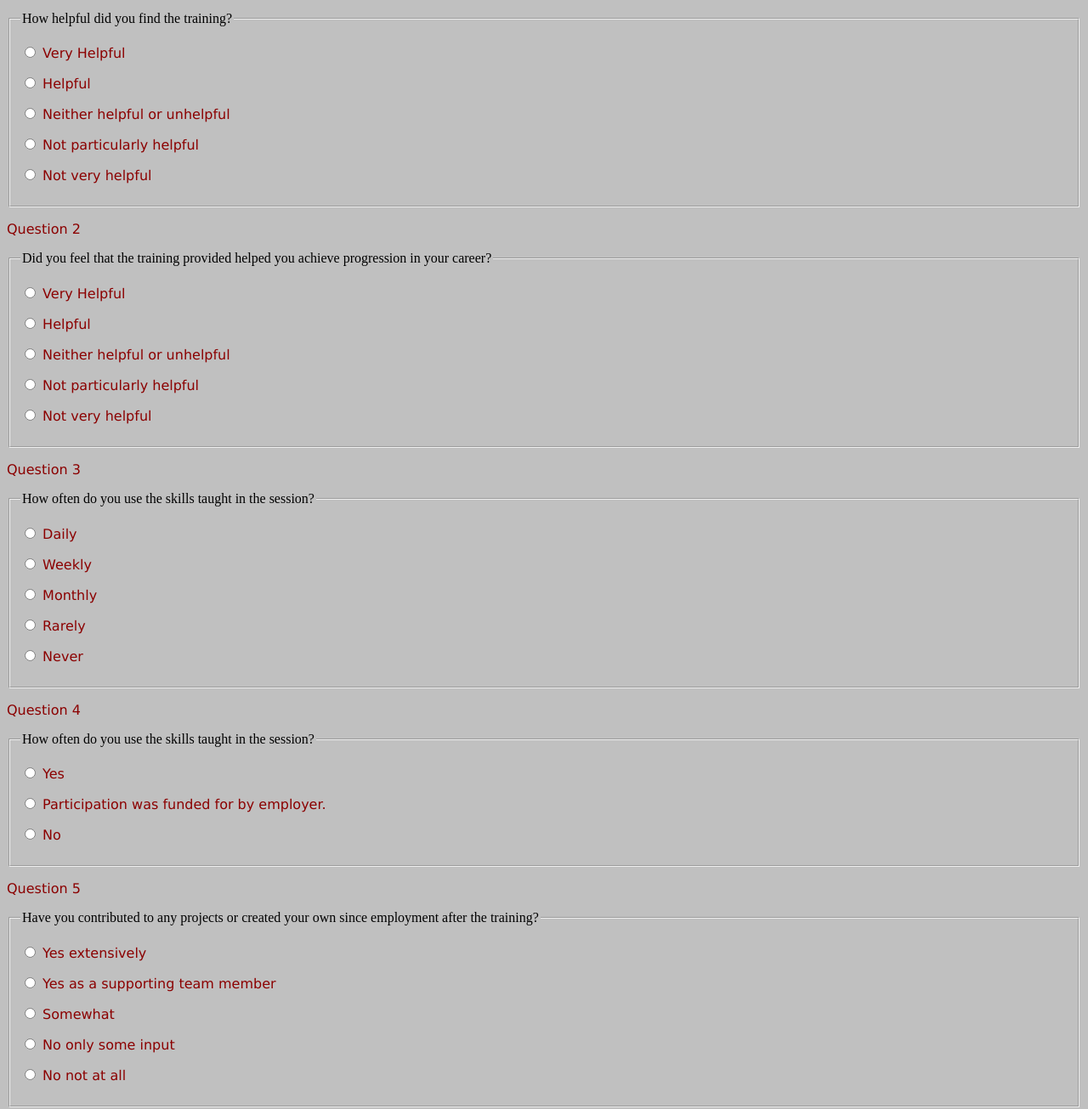
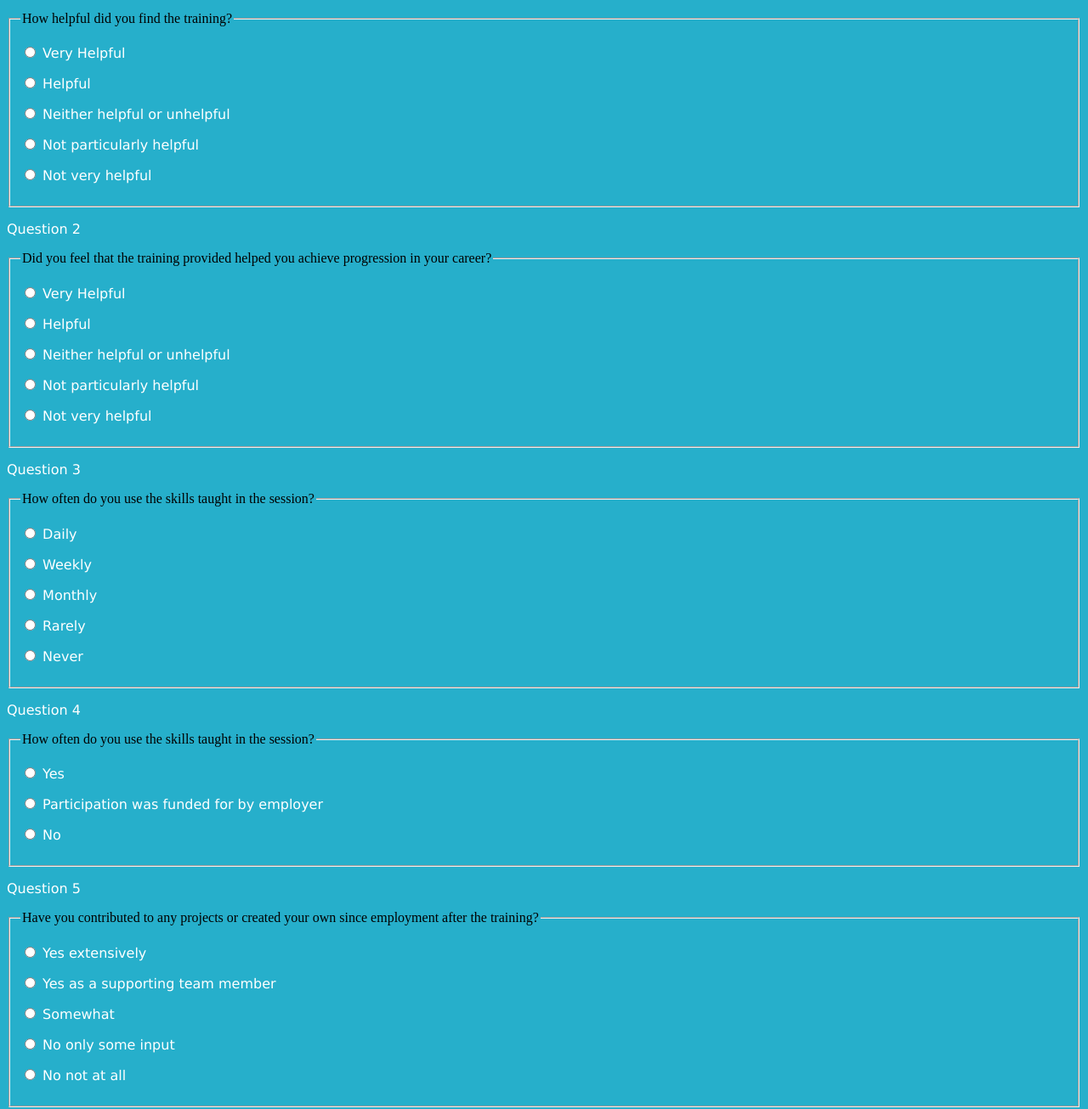
Before and after one commit to James-Haddon-1997/Honours-Year-Project, a plain HTML site: page QApage.html in a window 1280 px wide. Shown: the part 103-1408 px from the top of the page at 85% size. Drawn offline with Linux system fonts and the light colour scheme.

Commit message:
Add files via upload

```diff
--- a/QApage.html
+++ b/QApage.html
@@ -4,9 +4,9 @@
     <meta charset="UTF-8">
     <title>EuPathDb Training Feedback Page</title>
     <style type="text/css">
-       body {background-color:silver}
-       h1 {color: white; font-family: Verdana}
-       p {color: darkred;font-family: Verdana}
+       body {background-color:rgb(38, 175, 203); }
+       h1 {color: blue; font-family: Verdana}
+       p {color: white; font-family: Verdana}
     </style>
 </head>
 
@@ -16,120 +16,120 @@
 <p>Question 1</p>
 <fieldset>
 <legend>How helpful did you find the training?</legend>
-    <p><input type= "radio" name= "Very Helpful">
-        <label for= "Very Helpful"> Very Helpful </label></p>
-    <p><input type="radio" name= "Helpful">
-        <label for= "Helpful"></label><label for="Helpful"> Helpful </label></p>
-    <p><input type="radio" name= "Neither helpful or unhelpful">
-        <label for= "Neither helpful or unhelpful"> Neither helpful or unhelpful </label></p>
-    <p><input type="radio" name= "Not particularly helpful">
-        <label for= Not particularly helpful> Not particularly helpful </label></p>
-    <p><input type="radio" name= "Not very helpful">
-        <label for= "Not very helpful"> Not very helpful </label></p>
-</fieldset>
+    <p><input type= "radio" name= "veryhelpful" id="vhelpful-1">
+        <label for= "vhelpful-1"> Very Helpful </label></p>
+    <p><input type= "radio" name= "helpful" id="helpful-1">
+        <label for= "helpful-1"> Helpful </label></p>
+    <p><input type= "radio" name= "neitherhelpfulorunhelpful" id="nhelporunhelp-1">
+        <label for= "nhelporunhelp-1"> Neither helpful or unhelpful </label></p>
+    <p><input type= "radio" name= "notparticularlyhelpful" id="notparthelp-1">
+        <label for= "notparthelp-1"> Not particularly helpful </label></p>
+    <p><input type= "radio" name= "Not very helpful" id="notvhelpful-1">
+        <label for= "notvhelpful-1"> Not very helpful </label></p>
+ </fieldset>
 
 <p>Question 2</p>
 <fieldset>
     <legend>Did you feel that the training provided helped you achieve progression in your career?</legend>
-    <p><input type= "radio" name= "Very Helpful">
-        <label for= "Very Helpful"> Very Helpful </label></p>
-    <p><input type= "radio" name= "Helpful">
-        <label for= "Helpful"> Helpful </label></p>
-    <p><input type= "radio" name= "Neither helpful or unhelpful">
-        <label for= "Neither helpful or unhelpful"> Neither helpful or unhelpful </label></p>
-    <p><input type= "radio" name= "Not particularly helpful">
-        <label for= "Not particularly helpful"> Not particularly helpful </label></p>
-    <p><input type= "radio" name= "Not very helpful">
-        <label for= "Not very helpful"> Not very helpful </label></p>
+    <p><input type= "radio" name= "Very Helpful" id="vhelpful-2">
+        <label for= "vhelpful-2"> Very Helpful </label></p>
+    <p><input type= "radio" name= "Helpful" id="helpful-2">
+        <label for= "helpful-2"> Helpful </label></p>
+    <p><input type= "radio" name= "Neither helpful or unhelpful" id="neitherhelpfulorunhelpful-2">
+        <label for= "neitherhelpfulorunhelpful-2"> Neither helpful or unhelpful </label></p>
+    <p><input type= "radio" name= "Not particularly helpful" id="notparticularlyhelpful-2">
+        <label for= "notparticularlyhelpful-2"> Not particularly helpful </label></p>
+    <p><input type= "radio" name= "Not very helpful" id="notvhelpful-2">
+        <label for= "notparticularlyhelpful-2"> Not very helpful </label></p>
 </fieldset>
 
 <p>Question 3</p>
 <fieldset>
     <legend>How often do you use the skills taught in the session?</legend>
-    <p><input type= "radio" name= "Daily">
-        <label for= "Daily"> Daily </label></p>
-    <p><input type= "radio" name="Weekly">
-        <label for= "Weekly"> Weekly </label></p>
-    <p><input type= "radio" name= "Monthly">
-        <label for= "Monthly"> Monthly </label></p>
-    <p><input type= "radio" name= "Rarely">
-        <label for= "Rarely"> Rarely </label></p>
-    <p><input type= "radio" name= "Never">
-        <label for= "Never"> Never </label></p>
+    <p><input type= "radio" name= "Daily" id="daily-3">
+        <label for= "daily-3"> Daily </label></p>
+    <p><input type= "radio" name="Weekly" id="weekly-3">
+        <label for= "weekly-3"> Weekly </label></p>
+    <p><input type= "radio" name= "Monthly" id="monthly-3">
+        <label for= "monthly-3"> Monthly </label></p>
+    <p><input type= "radio" name= "Rarely" id="rarely-3">
+        <label for= "rarely-3"> Rarely </label></p>
+    <p><input type= "radio" name= "Never" id="never-3">
+        <label for= "never-3"> Never </label></p>
 </fieldset>
 
 <p>Question 4</p>
 <fieldset>
     <legend>How often do you use the skills taught in the session?</legend>
-    <p><input type= "radio" name= "Yes">
-        <label for= "Yes"> Yes </label></p>
-    <p><input type= "radio" name="Participation was funded for by employer.">
-        <label for= "Participation was funded for by employer"> Participation was funded for by employer. </label></p>
-    <p><input type= "radio" name= "No">
-        <label for= "No"> No </label></p>
+    <p><input type= "radio" name= "Yes" id="yes-4">
+        <label for= "yes-4"> Yes </label></p>
+    <p><input type= "radio" name="Participation was funded for by employer" id="fundedbyemployer-4">
+        <label for= "fundedbyemployer-4"> Participation was funded for by employer </label></p>
+    <p><input type= "radio" name= "No" id="no-4">
+        <label for= "no-4"> No </label></p>
 </fieldset>
 
 <p>Question 5</p>
 <fieldset>
     <legend>Have you contributed to any projects or created your own since employment after the training?</legend>
-    <p><input type= "radio" name ="Yes extensively">
-        <label for="Yes extensively"> Yes extensively </label>
-    <p><input type= "radio" name= "Yes as a supporting team member">
-        <label for= "Yes as a supporting team member"> Yes as a supporting team member </label></p>
-    <p><input type= "radio" name= "Somewhat">
-        <label for= "Somewhat"> Somewhat </label></p>
-    <p><input type= "radio" name= "No only some input">
-        <label for= "No only some input"> No only some input </label></p>
-<p><input type= "radio" name= "No not at all">
-        <label for= "No not at all"> No not at all </label></p>
+    <p><input type= "radio" name ="Yes extensively" id="yesextensively-5">
+        <label for= "yesextensively-5"> Yes extensively </label>
+    <p><input type= "radio" name= "Yes as a supporting team member" id="yessupportingmember-5">
+        <label for= "yessupportingmember-5"> Yes as a supporting team member </label></p>
+    <p><input type= "radio" name= "Somewhat" id="somewhat-5">
+        <label for= "somewhat-5"> Somewhat </label></p>
+    <p><input type= "radio" name= "No only some input" id="noonlysomeinput-5">
+        <label for= "noonlysomeinput-5"> No only some input </label></p>
+    <p><input type= "radio" name= "No not at all" id="notatall-5">
+        <label for= "notatall-5"> No not at all </label></p>
 </fieldset>
 
 <p>Question 6</p>
 <fieldset>
     <legend>Would you recommend the training event to help develop skills/aid employment?</legend>
-    <p><input type= "radio" name= "Yes fully">
-        <label for= "Yes fully"> Yes fully </label></p>
-    <p><input type= "radio" name= "Somewhat">
-        <label for= "Somewhat"> Somewhat </label></p>
-    <p><input type= "radio" name= "No not at all">
-        <label for= "No not at all"> No not at all </label></p>
+    <p><input type= "radio" name= "Yes fully" id="yesfully-6">
+        <label for= "yesfully-6"> Yes fully </label></p>
+    <p><input type= "radio" name= "Somewhat" id="somewhat-6">
+        <label for= "somewhat-6"> Somewhat </label></p>
+    <p><input type= "radio" name= "No not at all" id="notatall-6">
+        <label for= "notatall-6"> No not at all </label></p>
 </fieldset>
 
 <p>Question 7</p>
 <fieldset>
     <legend>Would you be able to teach the material from the workshop to other colleagues coherently?</legend>
-    <p><input type= "radio" name= "Yes fully">
-        <label for= "Yes fully"> Yes fully </label></p>
-    <p><input type= "radio" name= "Somewhat">
-        <label for= "Somewhat"> Somewhat </label></p>
-    <p><input type= "radio" name= "No not at all">
-        <label for= "No not at all"> No not at all </label></p>
+    <p><input type= "radio" name= "Yes fully" id="yesfully-7">
+        <label for= "yesfully-7"> Yes fully </label></p>
+    <p><input type= "radio" name= "Somewhat" id="somewhat-7">
+        <label for= "somewhat-7"> Somewhat </label></p>
+    <p><input type= "radio" name= "No not at all" id="notatall-7">
+        <label for= "notatall-7"> No not at all </label></p>
 </fieldset>
 
 <p>Question 8</p>
 <fieldset>
     <legend>What is your current role?</legend>
-    <p><input type= "radio" name= "MSc student">
-        <label for= "MSc student"> MSc student </label></p>
-    <p><input type= "radio" name= "PhD student">
-        <label for= "PhD student"> PhD student </label></p>
-    <p><input type= "radio" name= "Data analyst">
-        <label for= "Data analyst"> Data analyst </label></p>
-    <p><input type= "radio" name= "Lecturer/faculty member">
-        <label for= "Lecturer/faculty member"> Lecturer/faculty member </label></p>
-    <p><input type= "radio" name= "Professor">
-        <label for= "Professor"> Professor </label></p>
+    <p><input type= "radio" name= "MSc student" id="MScstudent-8">
+        <label for= "MScstudent-8"> MSc student </label></p>
+    <p><input type= "radio" name= "PhD student" id="PhDstudent-8">
+        <label for= "PhDstudent-8"> PhD student </label></p>
+    <p><input type= "radio" name= "Data analyst" id="dataanalyst-8">
+        <label for= "dataanalyst-8"> Data analyst </label></p>
+    <p><input type= "radio" name= "Lecturer/faculty member" id="lecturer/facultymember-8">
+        <label for= "lecturer/facultymember-8"> Lecturer/faculty member </label></p>
+    <p><input type= "radio" name= "Professor" id="professor-8">
+        <label for= "professor-8"> Professor </label></p>
 </fieldset>
 
 <p>Question 9</p>
 <fieldset>
     <legend>Competency level after the training?</legend>
-    <p><input type= "radio" name= "Novice">
-        <label for= "Novice"> Novice </label></p>
-    <p><input type= "radio" name= "Intermediate">
-        <label for= "Intermediate"> Intermediate </label></p>
-    <p><input type= "radio" name= "Expert">
-        <label for= "Expert"> Expert </label></p>
+    <p><input type= "radio" name= "Novice" id="novice-9">
+        <label for= "novice-9"> Novice </label></p>
+    <p><input type= "radio" name= "Intermediate" id="intermediate-9">
+        <label for= "intermediate-9"> Intermediate </label></p>
+    <p><input type= "radio" name= "Expert" id="expert-9">
+        <label for= "expert-9"> Expert </label></p>
 </fieldset>
 
 <p>Question 10</p>
@@ -140,6 +140,10 @@ Please include your thoughts here!
     </Textarea>
 </fieldset>
 
+<form action="Results.html" method="post">
+    <button type=button"><a href="Results.html">Submit</a>
+    </button>
+</form>
 
 </body>
 </html>
```
Also changed, not shown: Index.html (+5 -4 lines).
